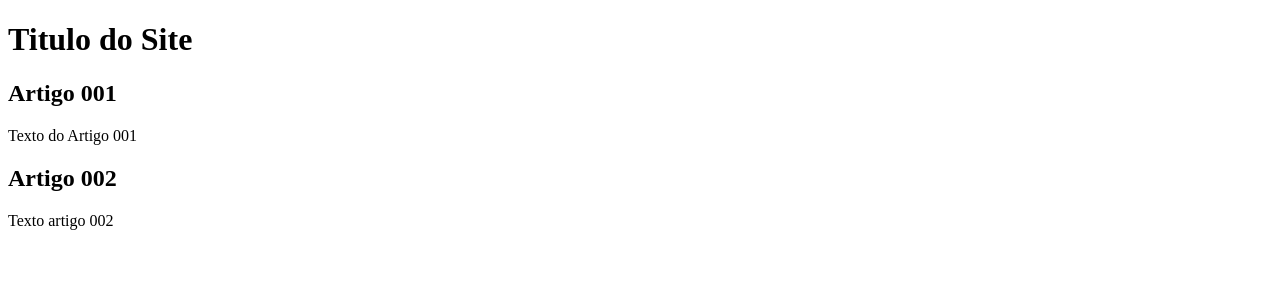
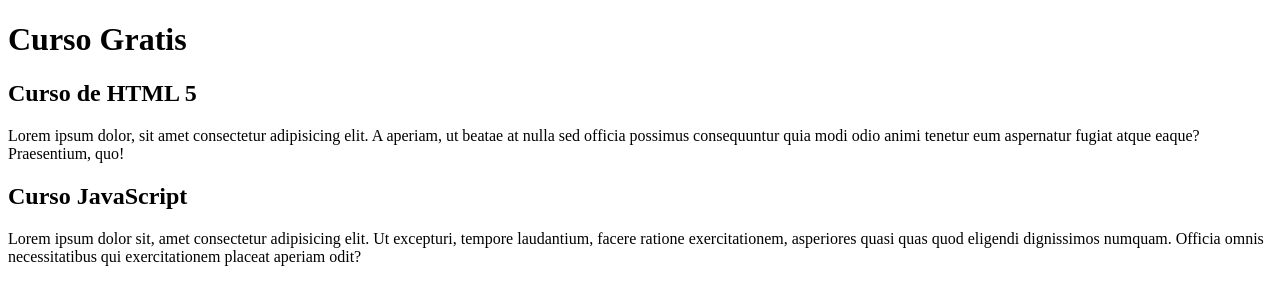
Before and after one commit to Amdio11/projeto-site, a plain HTML site: page index.html in a window 1280 px wide. Drawn offline with Linux system fonts and the light colour scheme.

Commit message:
comecei a escrever o conteudo

```diff
--- a/index.html
+++ b/index.html
@@ -9,15 +9,15 @@
 <body>
     <main>
         <header>
-            <h1>Titulo do Site</h1>
+            <h1>Curso Gratis</h1>
         </header>
         <article>
-            <h2>Artigo 001</h2>
-            <p>Texto do Artigo 001</p>
+            <h2>Curso de HTML 5</h2>
+            <p>Lorem ipsum dolor, sit amet consectetur adipisicing elit. A aperiam, ut beatae at nulla sed officia possimus consequuntur quia modi odio animi tenetur eum aspernatur fugiat atque eaque? Praesentium, quo!</p>
         </article>
         <article>
-            <h2>Artigo 002</h2>
-            <p>Texto artigo 002</p>
+            <h2>Curso JavaScript</h2>
+            <p>Lorem ipsum dolor sit, amet consectetur adipisicing elit. Ut excepturi, tempore laudantium, facere ratione exercitationem, asperiores quasi quas quod eligendi dignissimos numquam. Officia omnis necessitatibus qui exercitationem placeat aperiam odit?</p>
         </article>
     </main>
 </body>
```
